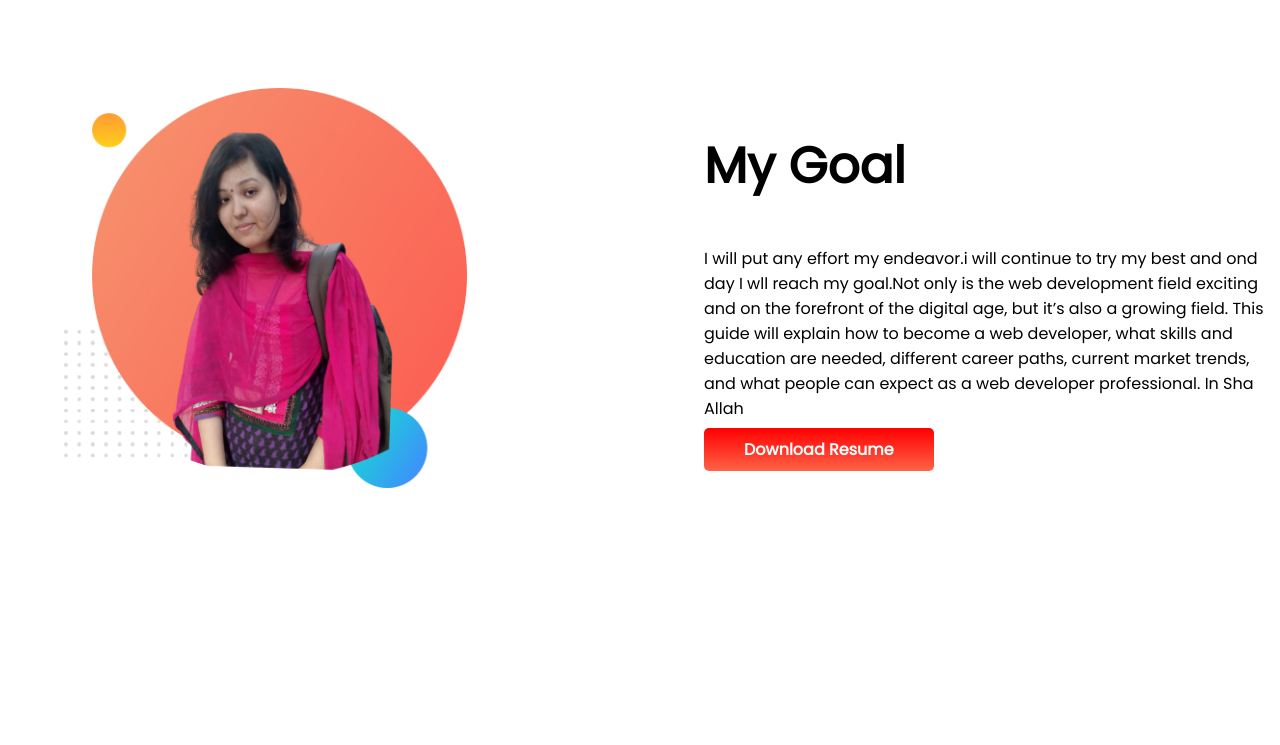
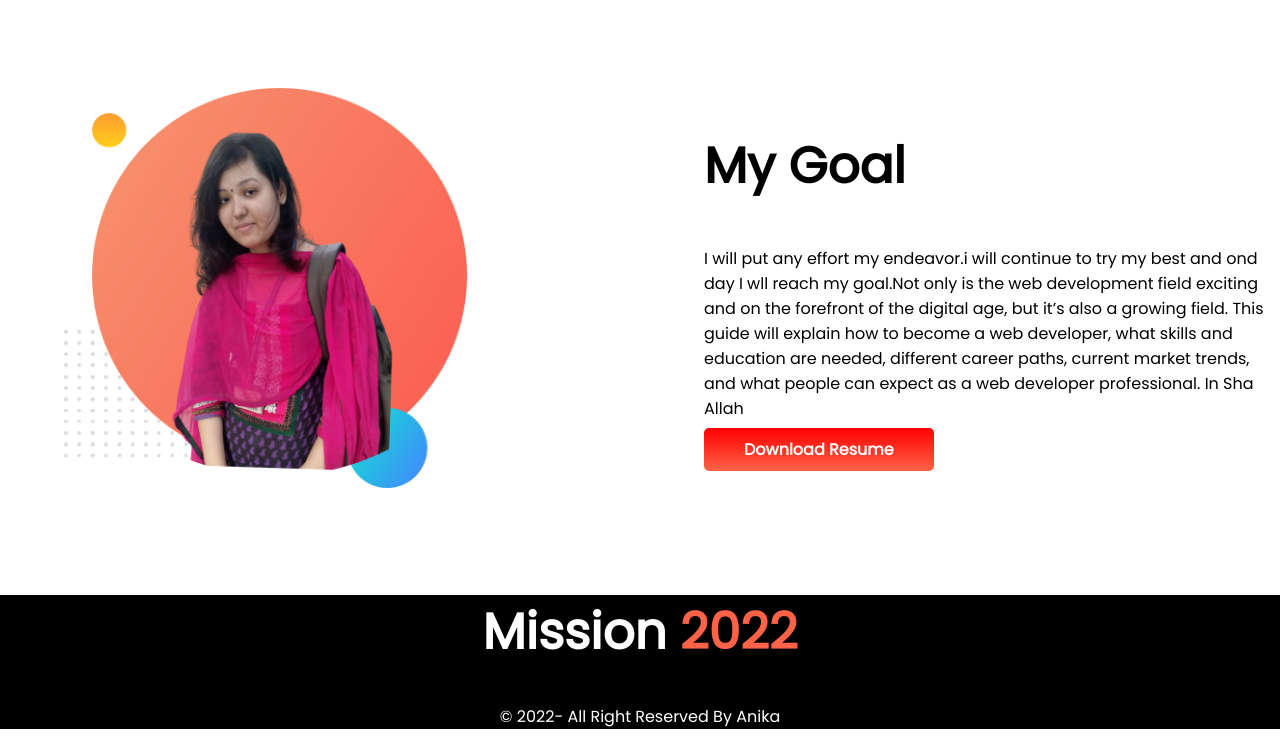
Before and after one commit to anikazaman1/Frist-Assignment-1, a plain HTML site: page index.html in a window 1280 px wide. Shown: the part 1930-2675 px from the top of the page. Before the commit the page ends 2525 px from the top, so only its background shows below. Drawn offline with Linux system fonts and the light colour scheme.

Commit message:
Added footer and color

```diff
--- a/index.html
+++ b/index.html
@@ -109,6 +109,11 @@
 
 
     </section>
+    <footer>
+        <h1 class="white-color"> <span class="white-color">Mission</span> <span class="tomato-color">2022</span> </h1>
+        <p> <span class="white-color">© 2022- All Right Reserved By Anika</span></p>
+
+    </footer>
 
 
 
--- a/style.css
+++ b/style.css
@@ -13,6 +13,13 @@ body{
     display: flex;
     padding-left: 5%;
     width: 50%;
+}
+.white-color{
+    color: white;
+}
+footer{
+    text-align: center;
+    background-color: black;
 }
 .important-item{
     width: 40%;
```
